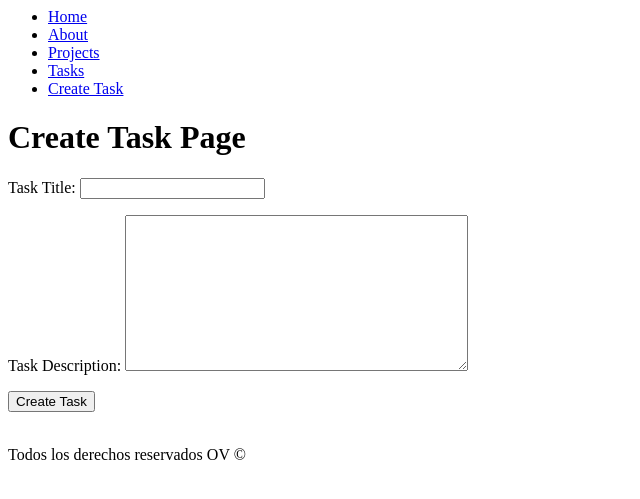
After one commit to ovbyteshub/djangoproject, a Django app: page /create_task/ in a window 1280 px wide. The commit adds this page. Shown: the top 499 px of the page, without its empty margins (0-640 px from the left). Run offline with Django 5.2, Linux system fonts and the light colour scheme.

Commit message:
Forms and Redirect

```diff
--- /dev/null
+++ b/myapp/forms.py
@@ -0,0 +1,5 @@
+from django import forms
+
+class TaskForm(forms.Form):
+    title = forms.CharField(label='Task Title', max_length=100)
+    description = forms.CharField(label='Task Description', widget=forms.Textarea)
--- a/myapp/templates/layouts/base.html
+++ b/myapp/templates/layouts/base.html
@@ -12,6 +12,9 @@
         <li>
             <a href="/tasks">Tasks</a>
         </li>
+        <li>
+            <a href="/create_task">Create Task</a>
+        </li>
     </ul>
 </nav>
 
--- a/myapp/templates/layouts/monitoring.html
+++ b/myapp/templates/layouts/monitoring.html
@@ -1,5 +1,3 @@
-<h1>Monitoring Dashboard</h1>
-
 <nav>
     <ul>
         <li><a href="/">Metrics</a></li>
@@ -8,6 +6,8 @@
     </ul>
 </nav>
 
+<h1>Monitoring Dashboard</h1>
+
 {% block content %}
 
 {% endblock %}
--- /dev/null
+++ b/myapp/templates/tasks/create_task.html
@@ -0,0 +1,14 @@
+{% extends 'layouts/base.html' %}
+
+{% block content %}
+
+<h1>Create Task Page</h1>
+
+<form method="POST">
+    {% csrf_token %}
+    {{form.as_p }}
+    <button type="submit">Create Task</button>
+</form>
+
+
+{% endblock %}
--- a/myapp/urls.py
+++ b/myapp/urls.py
@@ -8,4 +8,5 @@ urlpatterns = [
     path('hello/<str:username>', views.hello),
     path('projects/', views.projects),
     path('tasks/', views.tasks),
+    path('create_task/', views.create_task),
     ]
--- a/myapp/views.py
+++ b/myapp/views.py
@@ -1,7 +1,8 @@
-from django.shortcuts import render
+from django.shortcuts import render, redirect
 from django.http import HttpResponse
 from .models import Project, Task
 from django.shortcuts import get_object_or_404
+from .forms import TaskForm
 
 # Create your views here.
 
@@ -22,13 +23,31 @@ def about(request):
 def projects(request):
     #projects = list(Project.objects.values())
     projects = Project.objects.values()
-    return render(request, "projects.html", {
+    return render(request, "projects/projects.html", {
         "projects": projects})
 
 def tasks(request):
     #task = Task.objects.get(id=id)
     #task = get_object_or_404(Task, id=id)
     tasks = Task.objects.all()
-    return render(request, "tasks.html",{
+    return render(request, "tasks/tasks.html",{
         "tasks": tasks
     })
+
+def create_task(request):
+    #print(request.method)
+    #print(request.GET['title'])
+    #print(request.GET['description'])
+    if request.method == "POST":
+        form = TaskForm(request.POST)
+        if form.is_valid():
+            title = form.cleaned_data["title"]
+            description = form.cleaned_data["description"]
+            projectkey = 2  # Default project key for simplicity
+            Task.objects.create(title=title, description=description, project_id=projectkey)
+            return redirect("/tasks")
+    else:
+        form = TaskForm()
+    return render(request, "tasks/create_task.html", {
+        "form": form
+    })
```
Also changed, not shown: myapp/templates/projects/projects.html (renamed from myapp/templates/projects.html), myapp/templates/tasks/tasks.html (renamed from myapp/templates/tasks.html).
